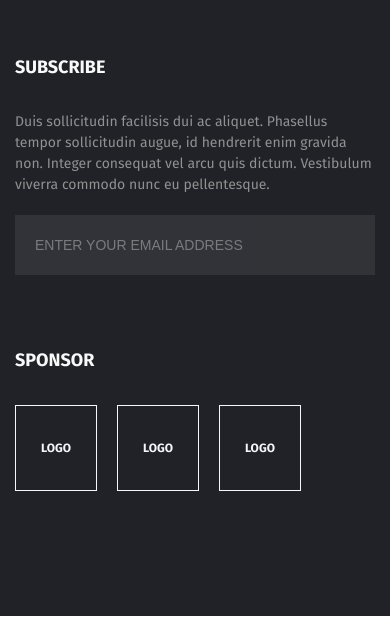
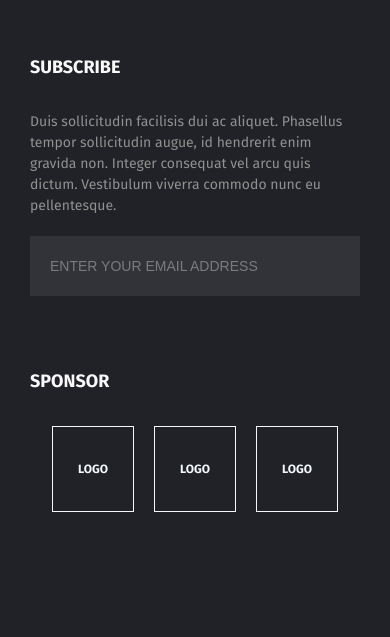
Before and after one commit to AleksandrVorobyov/Amazing, a website: page src/index.html in a window 390 px wide. Shown: the part 5141-5778 px from the top of the page. Before the commit the page ends 5757 px from the top, so only its background shows below. Drawn offline with nearby package versions, Linux system fonts and the light colour scheme; files that its build step writes are made by us from their sources; files whose address does not match are found by name.

Commit message:
correct the error

```diff
--- a/src/scss/blocks/footer.scss
+++ b/src/scss/blocks/footer.scss
@@ -143,6 +143,10 @@
 }
 
 @media (max-width: 610px) {
+    .footer {
+        padding: 95px 15px 125px;
+    }
+
     .footer__wrapper {
         align-items: flex-start;
         justify-content: flex-start;
@@ -159,4 +163,17 @@
     .footer__column + .footer__column {
         margin-top: 60px;
     }
+
+    .footer__banner {
+        flex-wrap: wrap;
+        justify-content: center;
+        align-items: center;
+    }
 }
+
+@media (max-width: 340px) {
+    .footer__link--banner:last-child {
+        margin-left: 0;
+        margin-top: 20px;
+    }
+}
```
Also changed, not shown: docs/css/style.css, docs/css/style.min.css.
